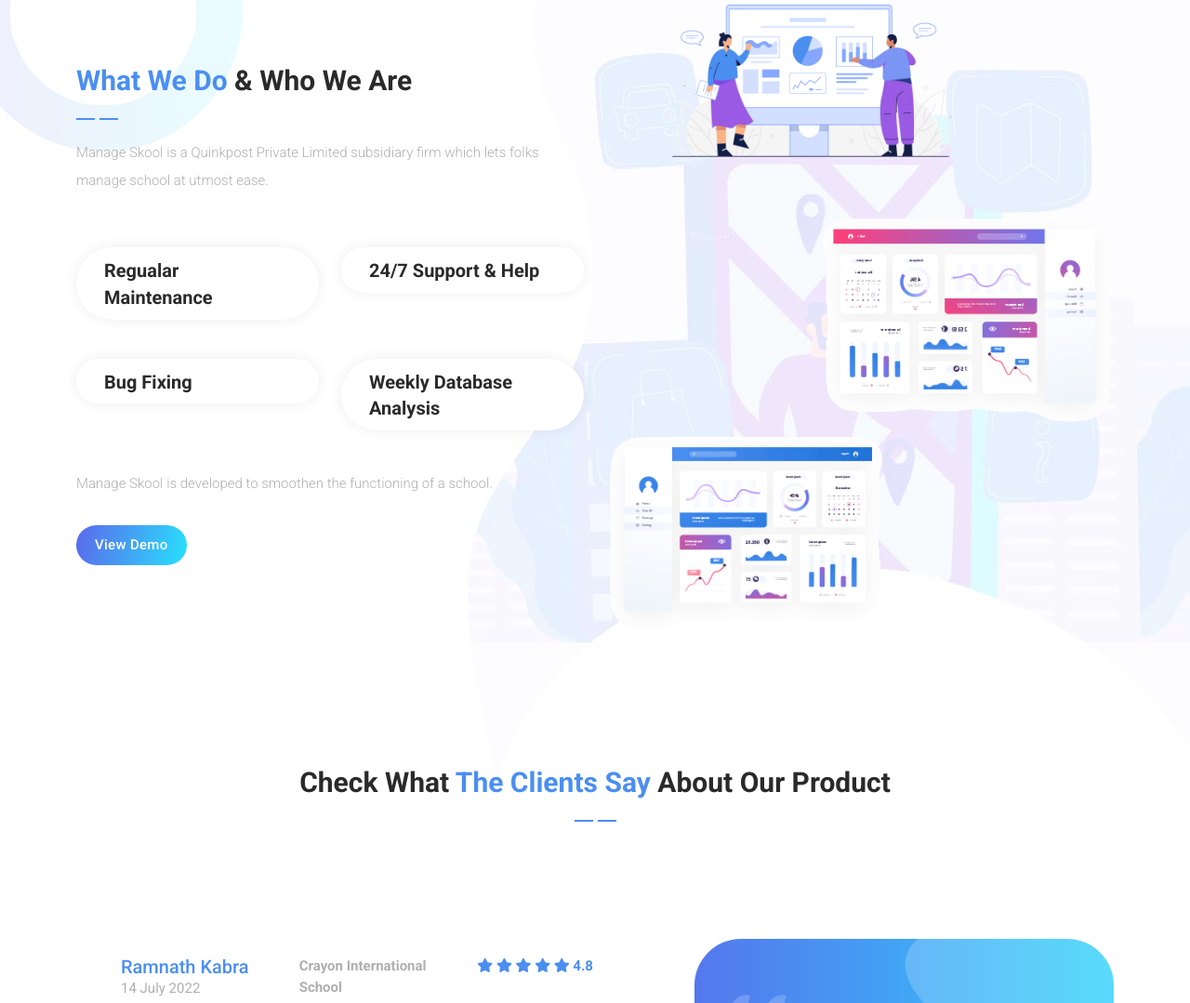
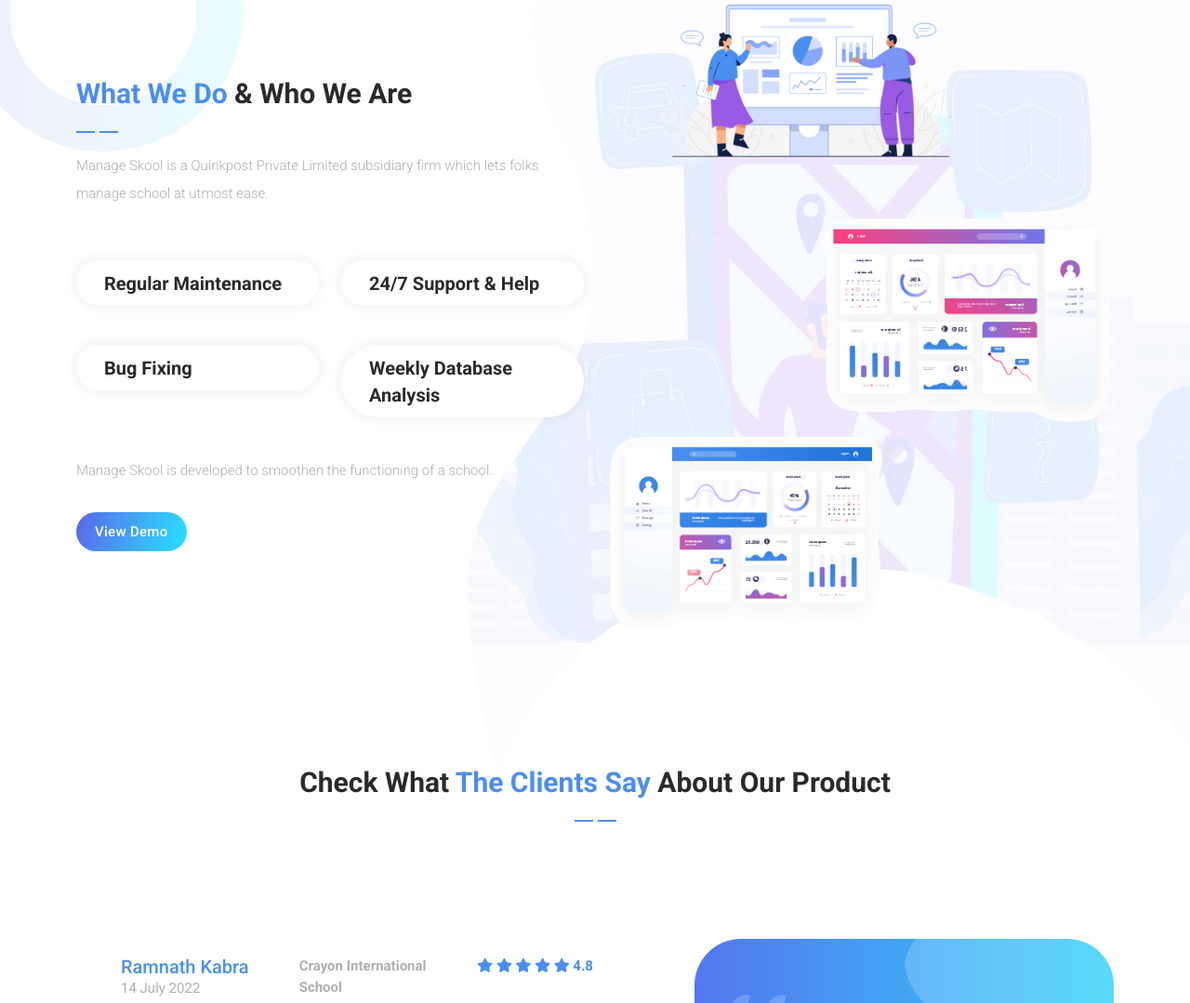
Before and after one commit to strixdigitalin/manageskool, a plain HTML site: page index.html in a window 1280 px wide. Shown: the part 2126-3205 px from the top of the page at 93% size. Drawn offline with Linux system fonts and the light colour scheme.

Commit message:
Update index.html

```diff
--- a/index.html
+++ b/index.html
@@ -400,7 +400,7 @@
             <div class="row">
               <div class="col-lg-6">
                 <div class="box-item">
-                  <h4><a href="#">Regualar Maintenance</a></h4>
+                  <h4><a href="#">Regular Maintenance</a></h4>
                   <!-- <p>Lorem Ipsum Text</p> -->
                 </div>
               </div>
```
